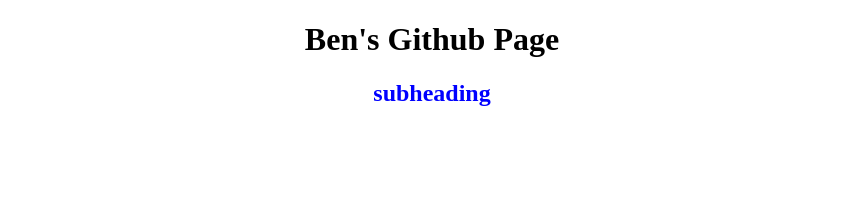
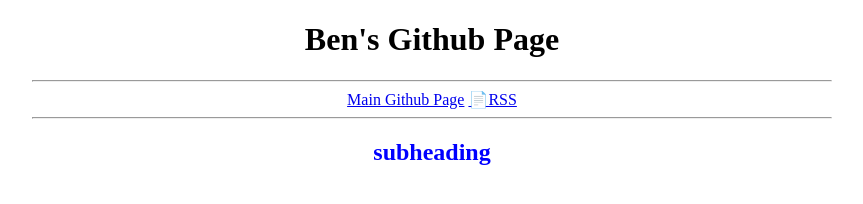
Before and after one commit to blschachte/blschachte.github.io, a plain HTML site: page index.html in a window 1280 px wide. Shown: the whole page, without its empty margins (208-1071 px from the left). Drawn offline with Linux system fonts and the light colour scheme.

Commit message:
Update index.html

```diff
--- a/index.html
+++ b/index.html
@@ -21,13 +21,20 @@
 
 	}
         </style>
-        <title>Page Title</title>
+        <title>Ben's Github</title>
 </head>
 <body>
 
 <h1>Ben's Github Page</h1>
-<p></p>
+<nav>
+<hr>
+<a href="https://github.com/blschachte">Main Github Page</a>
+<a href="blschachte.githube.io/rss">📄️RSS</a>
+<a href="url"></a>
+<hr>
+</nav>
 <p>
+
 </p>
 <h2>subheading</h2>
 </body>
```
